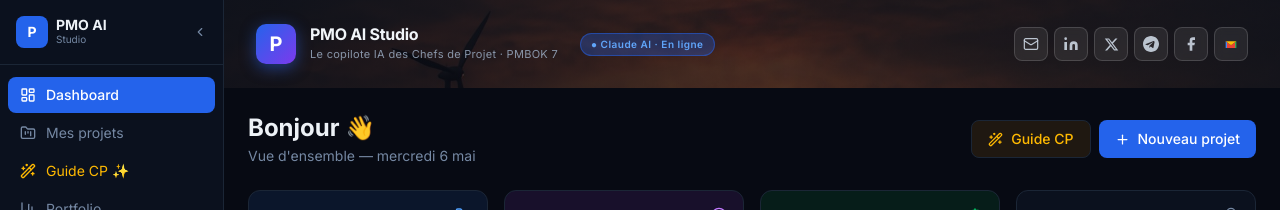
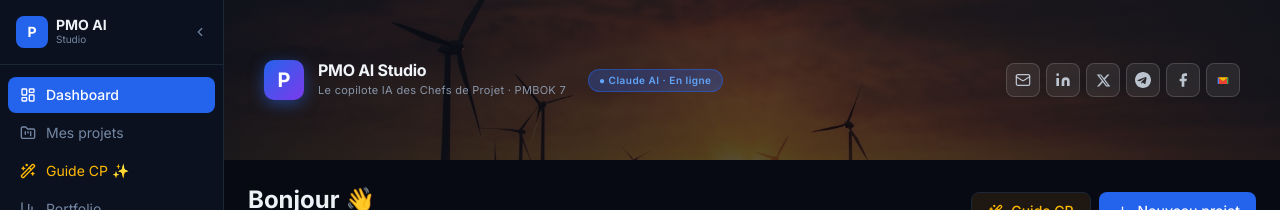
Before and after one commit to mongari65-web/pmo-ai-studio-v3, a Next.js app: page /dashboard in a window 1280 px wide. Shown: the top 210 px of the page. Built offline with nearby package versions, Linux system fonts and the light colour scheme; no server answers; the database is empty.

Commit message:
fix: header bannière hauteur 160px — plante visible

```diff
--- a/src/components/layout/AppLayout.tsx
+++ b/src/components/layout/AppLayout.tsx
@@ -72,7 +72,7 @@ export default function AppLayout({ children }: { children: React.ReactNode }) {
       <div className="flex-1 flex flex-col overflow-hidden">
 
         {/* ── BANNIÈRE HEADER ── */}
-        <div className="relative w-full flex-shrink-0" style={{ height: 88, overflow: "hidden" }}>
+        <div className="relative w-full flex-shrink-0" style={{ height: 160, overflow: "hidden" }}>
           {/* Photo pleine largeur sans zoom */}
           <img
             src="/banner.jpg"
@@ -81,7 +81,7 @@ export default function AppLayout({ children }: { children: React.ReactNode }) {
               position: "absolute", inset: 0,
               width: "100%", height: "100%",
               objectFit: "cover",
-              objectPosition: "center 40%",
+              objectPosition: "center center",
               filter: "brightness(0.55)"
             }}
           />
@@ -97,7 +97,7 @@ export default function AppLayout({ children }: { children: React.ReactNode }) {
             position: "absolute", inset: 0,
             display: "flex", alignItems: "center",
             justifyContent: "space-between",
-            padding: "0 32px"
+            padding: "0 40px"
           }}>
             {/* Titre + Slogan */}
             <div style={{ display: "flex", alignItems: "center", gap: 14 }}>
```
